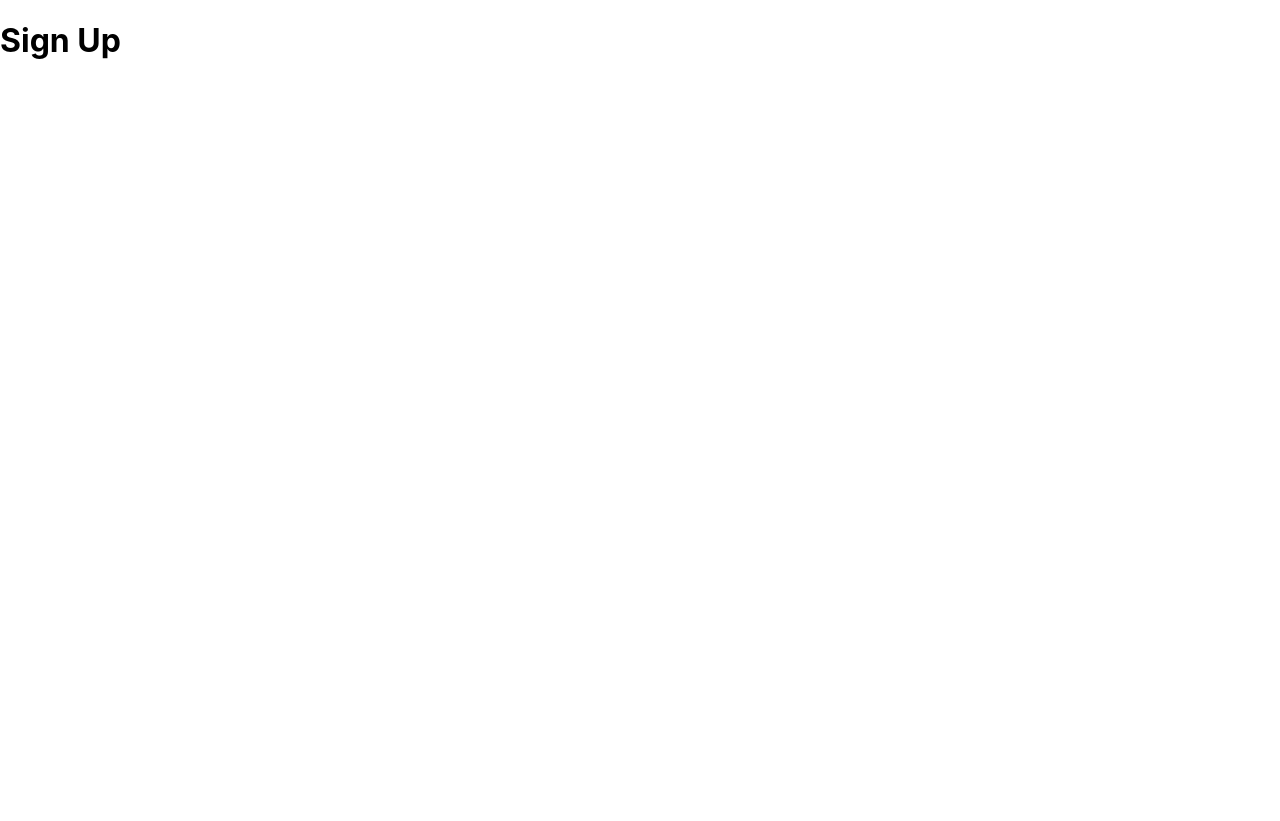
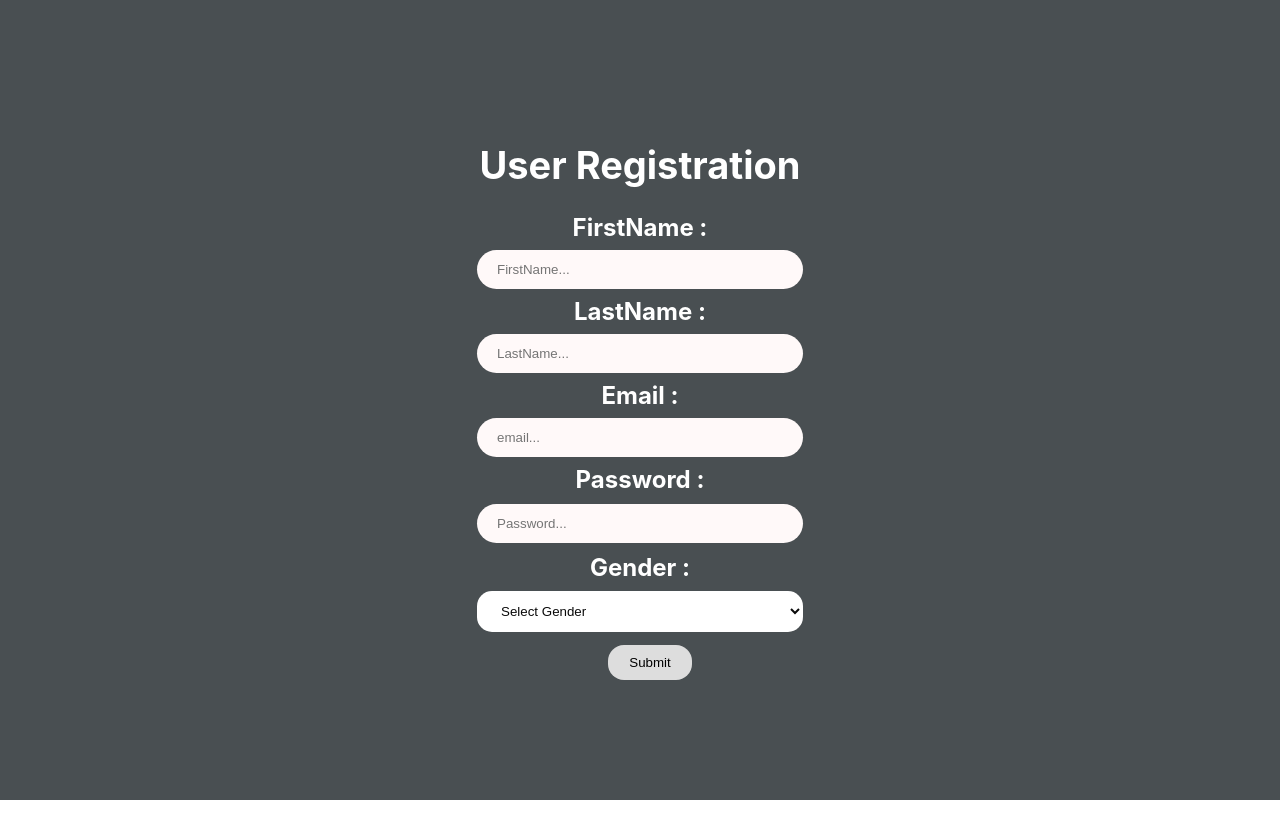
Before and after one commit to JoeLystein/psbms, a React (Create React App) app: page /Signup in a window 1280 px wide. After the commit the page ends 800 px from the top, so only its background shows below. Built offline with nearby package versions, Linux system fonts and the light colour scheme.

Commit message:
must check css

```diff
--- a/component/App.js
+++ b/component/App.js
@@ -1,7 +1,7 @@
 import React from 'react';
 import logo from './PSBMS.png';
-import './App.css';
-import Form from './Components/Form'
+import './Signup.css';
+import Form from './Form'
 
 
 
@@ -9,7 +9,6 @@ import Form from './Components/Form'
 function App() {
  return(
     <div className="App">
-
       <Form />
     </div>
 
--- a/src/App.js
+++ b/src/App.js
@@ -31,7 +31,7 @@ class App extends React.Component {
   return(
     <Router>
       <Switch>
-         <Route path="/Loginpage" component={Loginpage}/>
+         <Route path="/Loginpage" exact component={Loginpage}/>
          <Route path="/Signup" component={Signup}/>
          <Route component={DefaultRoutes}/>
       </Switch>
--- a/component/todo.css
+++ b/src/Components/CSS/todo.css
@@ -1,13 +1,5 @@
 body{
   background-color: white;
-  background-image: url('./PSBMS.png');
-  background-repeat: no-repeat;
-  background-position: 800px;
-  background-attachment: fixed;
-  background-size: ;
-  background-size: small;
-  float:right;
-  width:100%;
 }
 h1{
   font-size: 38px;
@@ -42,7 +34,7 @@ input[type=submit] {
  background-color: #ddd;
   border: none;
   color: black;
-  padding: 10px 20px;
+  padding: 10px 21px;
   text-align: center;
   text-decoration: none;
   display: inline-block;
@@ -56,7 +48,7 @@ input[type=submit] {
 select {
   width: 80%;
   padding: 12px 20px;
-  margin: 8px 0;
+  margin: 9px 0;
   box-sizing: content-box;
   border: none;
   border-radius: 15px;
@@ -66,13 +58,14 @@ select {
 }
 
 
-.container{
+.containerF{
   height: 100vh;
   /*width: 800px; must uncomment this to have the registration form and the image*/
   /*background: red; must uncomment this to have the registration form and the image */
   background: rgb(73,79,82);
   color: white;
   font-weight: bold;
+  font-size: x-large;
   display: flex;
   align-items: center;
   justify-content: center;
--- a/component/Form.js
+++ b/src/Components/Form.js
@@ -63,7 +63,7 @@ class Form extends Component {
 
     render() {
         return (
-            <div class="container">
+            <div class="containerF">
 
                 <form onSubmit={this.handleSubmit}>
                     <h1>User Registration</h1>
--- a/src/Login.css
+++ b/src/Login.css
@@ -33,9 +33,10 @@ body, html, #root, .app, .container {
    border-radius: 4px;
    color: #292929;
    width: 100%;
-   padding: 12px;
+   padding: 16px;
    font-size: 14px;
    background: rgba(255, 255, 255, 1);
+   align-items: center;
   }
 
   .submitButton {
--- /dev/null
+++ b/src/Signup.css
@@ -0,0 +1,3 @@
+.Signup {
+    text-align: center;
+  }
--- a/src/Signup.js
+++ b/src/Signup.js
@@ -1,11 +1,16 @@
 import React from 'react';
-import './App.css';
+import './Signup.css';
+import Form from './Components/Form'
+
+
+
 
 function Signup() {
-  return (
-    <div>
-      <h1>Sign Up</h1>
+ return(
+    <div className="Signup">
+      <Form />
     </div>
+
   );
 }
 
```
Also changed, not shown: src/Components/PSBMS.png (renamed from component/PSBMS.png).
